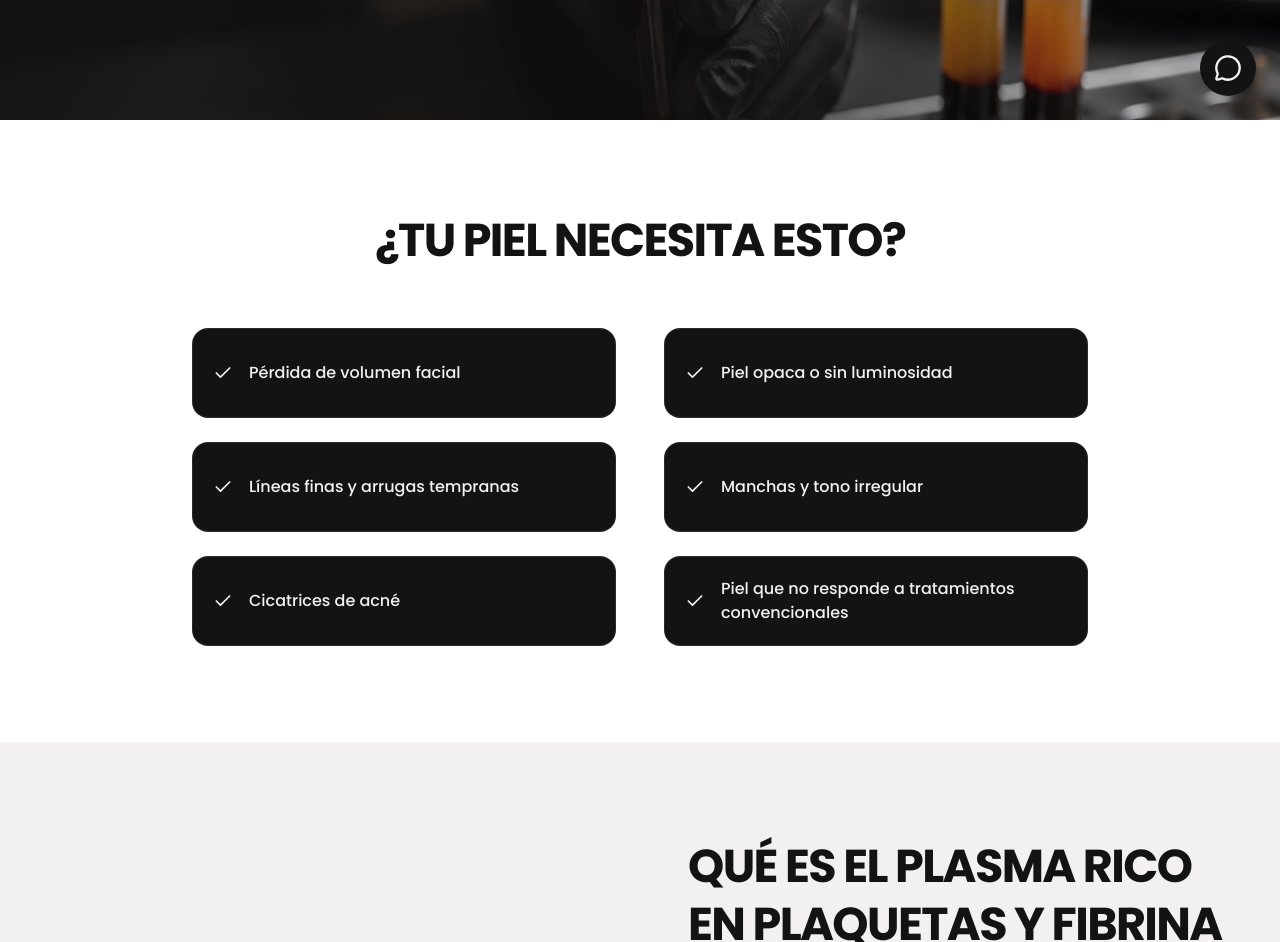
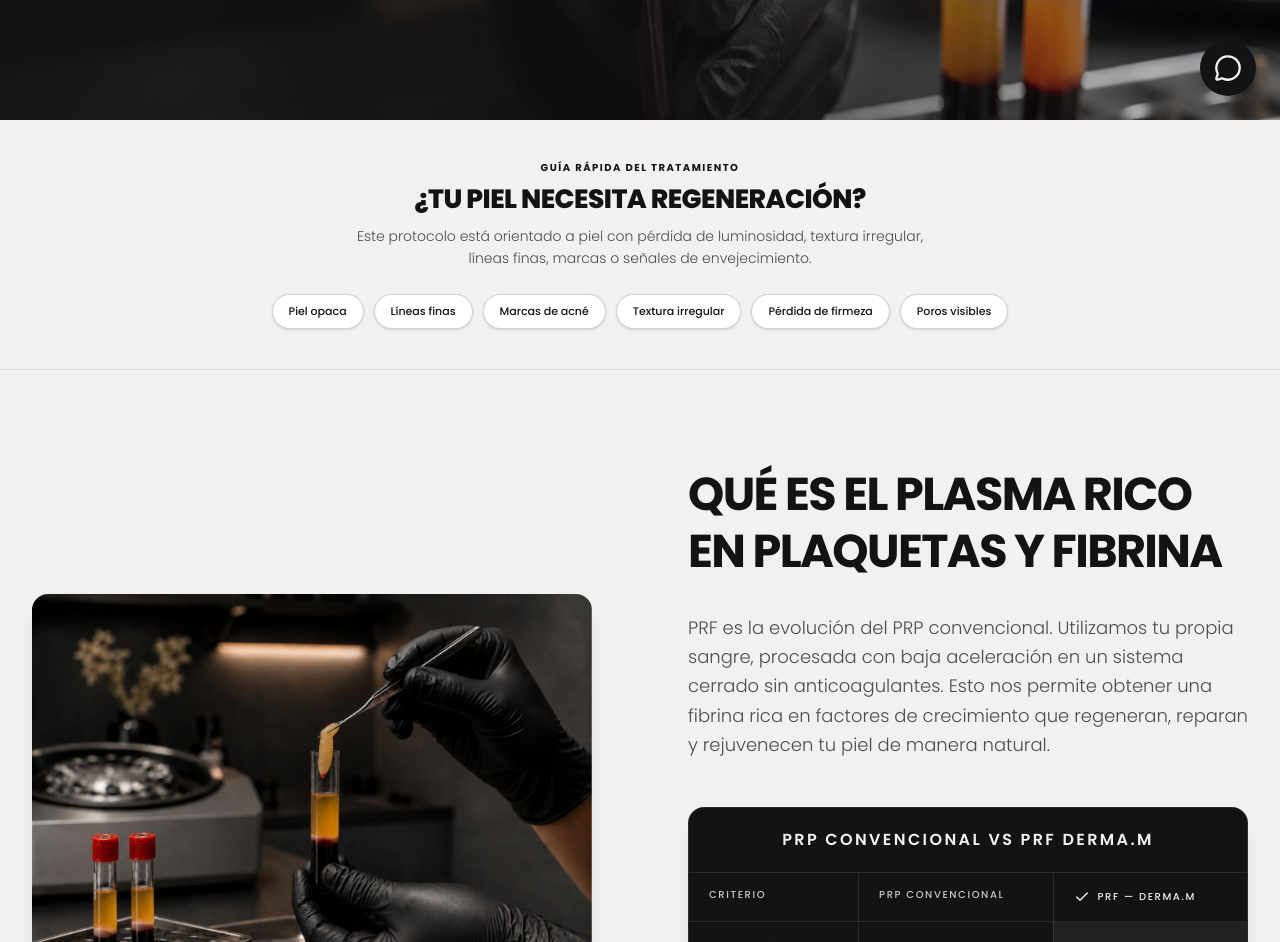
Before and after one commit to empathoai/dermam-website, a React (Vite) app: page /es/plasma-rico-en-plaquetas-west-palm-beach in a window 1280 px wide. Shown: the part 680-1622 px from the top of the page. Built offline with nearby package versions, Linux system fonts and the light colour scheme.

Commit message:
feat: replace landing page post-hero check cards with compact orientation strip

```diff
--- a/src/components/sections/deep-facial/DeepFacialAudienceSection.tsx
+++ b/src/components/sections/deep-facial/DeepFacialAudienceSection.tsx
@@ -1,36 +1,53 @@
-import { deepFacialContent } from '../../../data/deepFacialLanding';
+import React from 'react';
 import Container from '../../ui/Container';
-import { Check } from '../../../design-system/icons';
 import { motion } from 'motion/react';
-import ResponsiveCardGroup from '../../ui/ResponsiveCardGroup';
 
 export default function DeepFacialAudienceSection() {
-  const { audience } = deepFacialContent;
+  const eyebrow = 'Antes de iniciar un protocolo';
+  const headline = '¿Tu piel necesita una limpieza profunda?';
+  const support = 'Este tratamiento ayuda a preparar la piel cuando hay congestión, poros obstruidos, exceso de grasa o falta de luminosidad.';
+  const chips = [
+    'Poros obstruidos',
+    'Puntos negros',
+    'Exceso de grasa',
+    'Piel opaca',
+    'Primera visita',
+    'Mantenimiento facial'
+  ];
 
   return (
-    <section className="py-24 bg-white">
+    <section className="py-8 lg:py-10 bg-canvas border-b border-border-subtle">
       <Container>
-        <div className="max-w-4xl mx-auto">
-          <div className="text-center mb-16">
-            <h2 className="text-[clamp(1.9rem,3.6vw,3rem)] font-bold leading-[1.05] tracking-[-0.035em] uppercase">{audience.headline}</h2>
+        <motion.div
+          initial={{ opacity: 0, y: 15 }}
+          whileInView={{ opacity: 1, y: 0 }}
+          viewport={{ once: true }}
+          transition={{ duration: 0.5 }}
+          className="max-w-3xl mx-auto text-center"
+        >
+          <span className="text-[10px] font-bold text-text-muted uppercase tracking-[0.15em] mb-2 block">
+            {eyebrow}
+          </span>
+
+          <h2 className="text-[clamp(1.25rem,2.2vw,1.65rem)] font-extrabold tracking-[-0.02em] uppercase font-sans text-text-primary leading-[1.2] mb-2.5">
+            {headline}
+          </h2>
+
+          <p className="text-text-secondary text-xs md:text-sm font-light leading-relaxed max-w-xl mx-auto mb-6">
+            {support}
+          </p>
+
+          <div className="flex flex-wrap gap-2.5 justify-center">
+            {chips.map((chip, idx) => (
+              <span
+                key={idx}
+                className="inline-flex items-center justify-center px-4 py-2 bg-white border border-border-card rounded-full text-[11px] font-medium text-text-primary shadow-sm hover:border-border-card-hover hover:bg-canvas transition-all duration-200"
+              >
+                {chip}
+              </span>
+            ))}
           </div>
-
-          <ResponsiveCardGroup desktopColumns={2} desktopClassName="gap-x-12 gap-y-6" mobileCardWidth="84vw">
-            {audience.checks.map((check, idx) => (
-              <motion.div
-                key={idx}
-                initial={{ opacity: 0, x: -10 }}
-                whileInView={{ opacity: 1, x: 0 }}
-                viewport={{ once: true }}
-                transition={{ delay: idx * 0.1 }}
-                className="flex h-[5.625rem] items-center gap-4 p-5 rounded-[1rem] bg-base-900 border border-white/10 hover:border-white/15 hover:-translate-y-1 transition-all duration-300 ease-[cubic-bezier(0.22,1,0.36,1)]"
-              >
-                <Check className="text-base-100 flex-shrink-0" size={20} />
-                <span className="text-base text-base-100 font-medium">{check}</span>
-              </motion.div>
-            ))}
-          </ResponsiveCardGroup>
-        </div>
+        </motion.div>
       </Container>
     </section>
   );
--- a/src/components/sections/postop/PostOpSurgeryTypesSection.tsx
+++ b/src/components/sections/postop/PostOpSurgeryTypesSection.tsx
@@ -1,36 +1,53 @@
-import { postOpContent } from '../../../data/postOpLanding';
+import React from 'react';
 import Container from '../../ui/Container';
-import { Check } from '../../../design-system/icons';
 import { motion } from 'motion/react';
-import ResponsiveCardGroup from '../../ui/ResponsiveCardGroup';
 
 export default function PostOpSurgeryTypesSection() {
-  const { surgeryTypes } = postOpContent;
+  const eyebrow = 'Recuperación postoperatoria';
+  const headline = '¿Vienes de una cirugía estética?';
+  const support = 'Este protocolo acompaña procesos de recuperación donde se necesita drenaje, manejo de inflamación y seguimiento profesional.';
+  const chips = [
+    'Liposucción',
+    'Abdominoplastia',
+    'BBL',
+    'Mastoplastia',
+    'Rinoplastia',
+    'Otro procedimiento estético'
+  ];
 
   return (
-    <section className="py-24 bg-white">
+    <section className="py-8 lg:py-10 bg-canvas border-b border-border-subtle">
       <Container>
-        <div className="max-w-4xl mx-auto">
-          <div className="text-center mb-16">
-            <h2 className="text-[clamp(1.9rem,3.6vw,3rem)] font-bold leading-[1.05] tracking-[-0.035em] uppercase">{surgeryTypes.headline}</h2>
+        <motion.div
+          initial={{ opacity: 0, y: 15 }}
+          whileInView={{ opacity: 1, y: 0 }}
+          viewport={{ once: true }}
+          transition={{ duration: 0.5 }}
+          className="max-w-3xl mx-auto text-center"
+        >
+          <span className="text-[10px] font-bold text-text-muted uppercase tracking-[0.15em] mb-2 block">
+            {eyebrow}
+          </span>
+
+          <h2 className="text-[clamp(1.25rem,2.2vw,1.65rem)] font-extrabold tracking-[-0.02em] uppercase font-sans text-text-primary leading-[1.2] mb-2.5">
+            {headline}
+          </h2>
+
+          <p className="text-text-secondary text-xs md:text-sm font-light leading-relaxed max-w-xl mx-auto mb-6">
+            {support}
+          </p>
+
+          <div className="flex flex-wrap gap-2.5 justify-center">
+            {chips.map((chip, idx) => (
+              <span
+                key={idx}
+                className="inline-flex items-center justify-center px-4 py-2 bg-white border border-border-card rounded-full text-[11px] font-medium text-text-primary shadow-sm hover:border-border-card-hover hover:bg-canvas transition-all duration-200"
+              >
+                {chip}
+              </span>
+            ))}
           </div>
-
-          <ResponsiveCardGroup desktopColumns={2} desktopClassName="gap-x-12 gap-y-6" mobileCardWidth="84vw">
-            {surgeryTypes.checks.map((check, idx) => (
-              <motion.div
-                key={idx}
-                initial={{ opacity: 0, x: -10 }}
-                whileInView={{ opacity: 1, x: 0 }}
-                viewport={{ once: true }}
-                transition={{ delay: idx * 0.1 }}
-                className="flex h-[5.625rem] items-center gap-4 p-5 rounded-[1rem] bg-base-900 border border-white/10 hover:border-white/15 hover:-translate-y-1 transition-all duration-300 ease-[cubic-bezier(0.22,1,0.36,1)]"
-              >
-                <Check className="text-base-100 flex-shrink-0" size={20} />
-                <span className="text-base text-base-100 font-medium">{check}</span>
-              </motion.div>
-            ))}
-          </ResponsiveCardGroup>
-        </div>
+        </motion.div>
       </Container>
     </section>
   );
--- a/src/components/sections/prf/PrfAudienceSection.tsx
+++ b/src/components/sections/prf/PrfAudienceSection.tsx
@@ -1,36 +1,53 @@
-import { prfContent } from '../../../data/prfLanding';
+import React from 'react';
 import Container from '../../ui/Container';
-import { Check } from '../../../design-system/icons';
 import { motion } from 'motion/react';
-import ResponsiveCardGroup from '../../ui/ResponsiveCardGroup';
 
 export default function PrfAudienceSection() {
-  const { audience } = prfContent;
+  const eyebrow = 'Guía rápida del tratamiento';
+  const headline = '¿Tu piel necesita regeneración?';
+  const support = 'Este protocolo está orientado a piel con pérdida de luminosidad, textura irregular, líneas finas, marcas o señales de envejecimiento.';
+  const chips = [
+    'Piel opaca',
+    'Líneas finas',
+    'Marcas de acné',
+    'Textura irregular',
+    'Pérdida de firmeza',
+    'Poros visibles'
+  ];
 
   return (
-    <section className="py-24 bg-white">
+    <section className="py-8 lg:py-10 bg-canvas border-b border-border-subtle">
       <Container>
-        <div className="max-w-4xl mx-auto">
-          <div className="text-center mb-16">
-            <h2 className="text-[clamp(1.9rem,3.6vw,3rem)] font-bold leading-[1.05] tracking-[-0.035em] uppercase">{audience.headline}</h2>
+        <motion.div
+          initial={{ opacity: 0, y: 15 }}
+          whileInView={{ opacity: 1, y: 0 }}
+          viewport={{ once: true }}
+          transition={{ duration: 0.5 }}
+          className="max-w-3xl mx-auto text-center"
+        >
+          <span className="text-[10px] font-bold text-text-muted uppercase tracking-[0.15em] mb-2 block">
+            {eyebrow}
+          </span>
+
+          <h2 className="text-[clamp(1.25rem,2.2vw,1.65rem)] font-extrabold tracking-[-0.02em] uppercase font-sans text-text-primary leading-[1.2] mb-2.5">
+            {headline}
+          </h2>
+
+          <p className="text-text-secondary text-xs md:text-sm font-light leading-relaxed max-w-xl mx-auto mb-6">
+            {support}
+          </p>
+
+          <div className="flex flex-wrap gap-2.5 justify-center">
+            {chips.map((chip, idx) => (
+              <span
+                key={idx}
+                className="inline-flex items-center justify-center px-4 py-2 bg-white border border-border-card rounded-full text-[11px] font-medium text-text-primary shadow-sm hover:border-border-card-hover hover:bg-canvas transition-all duration-200"
+              >
+                {chip}
+              </span>
+            ))}
           </div>
-
-          <ResponsiveCardGroup desktopColumns={2} desktopClassName="gap-x-12 gap-y-6" mobileCardWidth="84vw">
-            {audience.checks.map((check, idx) => (
-              <motion.div
-                key={idx}
-                initial={{ opacity: 0, x: -10 }}
-                whileInView={{ opacity: 1, x: 0 }}
-                viewport={{ once: true }}
-                transition={{ delay: idx * 0.1 }}
-                className="flex h-[5.625rem] items-center gap-4 p-5 rounded-[1rem] bg-base-900 border border-white/10 hover:border-white/15 hover:-translate-y-1 transition-all duration-300 ease-[cubic-bezier(0.22,1,0.36,1)]"
-              >
-                <Check className="text-base-100 flex-shrink-0" size={20} />
-                <span className="text-base text-base-100 font-medium">{check}</span>
-              </motion.div>
-            ))}
-          </ResponsiveCardGroup>
-        </div>
+        </motion.div>
       </Container>
     </section>
   );
```
Also changed, not shown: 1 other file (tests, documents, lock files or other folders).
